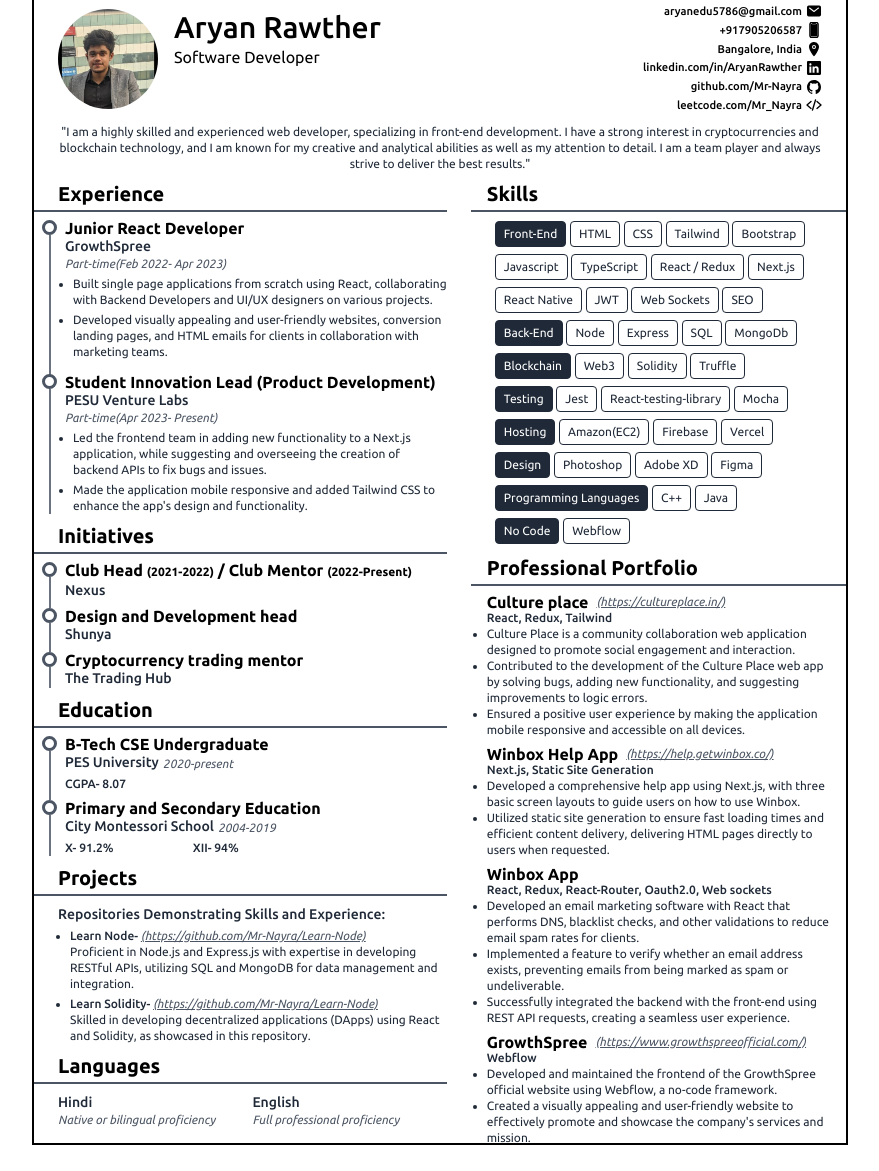
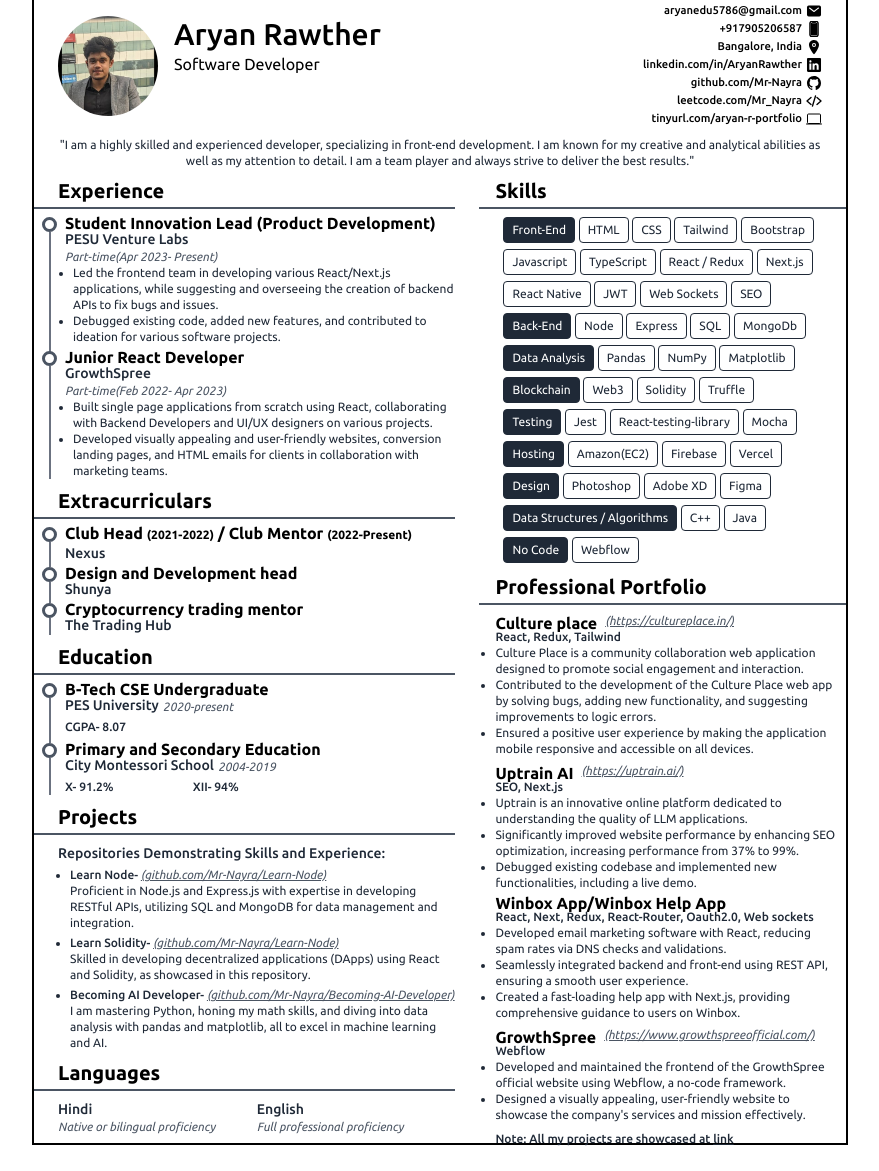
Before and after one commit to Mr-Nayra/Resume, a website built with Vite: page index.html in a window 1280 px wide. Shown: the part 7-1178 px from the top of the page, without its empty margins (200-1079 px from the left). Built offline with nearby package versions, Linux system fonts and the light colour scheme.

Commit message:
added ai and uptrain

```diff
--- a/index.html
+++ b/index.html
@@ -10,9 +10,6 @@
   <!-- Ion-icons -->
   <script type="module" src="https://unpkg.com/ionicons@5.5.2/dist/ionicons/ionicons.esm.js"></script>
   <script nomodule src="https://unpkg.com/ionicons@5.5.2/dist/ionicons/ionicons.js"></script>
-
-  <!-- html2pdf -->
-  <script src="https://cdnjs.cloudflare.com/ajax/libs/html2pdf.js/0.10.1/html2pdf.bundle.min.js"></script>
 
   <title>Resume</title>
 </head>
@@ -47,24 +44,22 @@
         <a class="links" href="https://leetcode.com/Mr_Nayra/" target="_blank">leetcode.com/Mr_Nayra
           <ion-icon name="code-slash" class="logo"></ion-icon>
         </a>
+        <a class="links text-[0.7rem] font-medium" href="https://tinyurl.com/aryan-r-portfolio" target="_blank">tinyurl.com/aryan-r-portfolio
+          <ion-icon name="laptop-outline" class="logo"></ion-icon></a>
       </div>
     </header>
 
     <!-- Summary -->
     <div>
       <p class="text-xs text-center text-gray-800 font-normal px-6 pb-2">
-        "I am a highly skilled and experienced web developer, specializing in
-        front-end development. I have a strong interest in cryptocurrencies
-        and blockchain technology, and I am known for my creative and
-        analytical abilities as well as my attention to detail. I am a team
-        player and always strive to deliver the best results."
+        "I am a highly skilled and experienced developer, specializing in front-end development. I am known for my creative and analytical abilities as well as my attention to detail. I am a team player and always strive to deliver the best results."
       </p>
     </div>
 
     <!-- Main section -->
     <main class="flex gap-6">
       <!-- Left section -->
-      <section class="flex-[1.1]">
+      <section class="flex-[1.15]">
         <!-- Experience -->
         <div class="mb-2">
           <h2 class="heading mb-2">Experience</h2>
@@ -73,19 +68,17 @@
               <div class="h-[15px] w-[15px] border-[3px] rounded-full border-gray-600 mx-2"></div>
               <div class="flex-1 border-l-2 border-gray-500 w-0"></div>
             </div>
-            <div class="mb-4">
-              <h3 class="heading2">Junior React Developer</h3>
-              <p class="subheading">GrowthSpree</p>
-              <p class="subsubheading">Part-time(Feb 2022- Apr 2023)</p>
+            <div class="mb-2">
+              <h3 class="heading2">Student Innovation Lead (Product Development)</h3>
+              <p class="subheading">PESU Venture Labs</p>
+              <p class="subsubheading">Part-time(Apr 2023- Present)</p>
               <ul class="list-disc ml-2">
-                <li class="text-xs text-gray-800 mt-1">
-                  Built single page applications from scratch using React, collaborating with Backend Developers and
-                  UI/UX
-                  designers on various projects.
+                <li class="text-xs text-gray-800">
+                  Led the frontend team in developing various React/Next.js applications, while suggesting and overseeing the creation of backend APIs to fix bugs and issues.
                 </li>
-                <li class="text-xs text-gray-800 mt-1">
-                  Developed visually appealing and user-friendly websites, conversion landing pages, and HTML emails for
-                  clients in collaboration with marketing teams.</li>
+                <li class="text-xs text-gray-800">
+                  Debugged existing code, added new features, and contributed to ideation for various software projects.
+                </li>
               </ul>
             </div>
           </div>
@@ -95,32 +88,32 @@
               <div class="flex-1 border-l-2 border-gray-500 w-0"></div>
             </div>
             <div>
-              <h3 class="heading2">Student Innovation Lead (Product Development)</h3>
-              <p class="subheading">PESU Venture Labs</p>
-              <p class="subsubheading">Part-time(Apr 2023- Present)</p>
+              <h3 class="heading2">Junior React Developer</h3>
+              <p class="subheading">GrowthSpree</p>
+              <p class="subsubheading">Part-time(Feb 2022- Apr 2023)</p>
               <ul class="list-disc ml-2">
-                <li class="text-xs text-gray-800 mt-1">
-                  Led the frontend team in adding new functionality to a Next.js application, while suggesting and
-                  overseeing the creation of backend APIs to fix bugs and issues.
+                <li class="text-xs text-gray-800">
+                  Built single page applications from scratch using React, collaborating with Backend Developers and
+                  UI/UX
+                  designers on various projects.
                 </li>
-                <li class="text-xs text-gray-800 mt-1">
-                  Made the application mobile responsive and added Tailwind CSS to enhance the app's design and
-                  functionality.
-                </li>
+                <li class="text-xs text-gray-800">
+                  Developed visually appealing and user-friendly websites, conversion landing pages, and HTML emails for
+                  clients in collaboration with marketing teams.</li>
               </ul>
             </div>
           </div>
         </div>
 
-        <!-- Initiatives -->
+        <!-- extracurriculars -->
         <div class="mb-2">
-          <h2 class="heading mb-2">Initiatives</h2>
+          <h2 class="heading mb-2">Extracurriculars</h2>
           <div class="flex flex-row">
             <div class="flex flex-col items-center">
               <div class="h-[15px] w-[15px] border-[3px] rounded-full border-gray-600 mx-2"></div>
               <div class="flex-1 border-l-2 border-gray-500 w-0"></div>
             </div>
-            <div class="mb-2">
+            <div class="mb-1">
               <h3 class="heading2">Club Head <span class="text-xs">(2021-2022)</span> / Club Mentor <span
                   class="text-xs">(2022-Present)</span></h3>
               <p class="subheading">Nexus</p>
@@ -131,7 +124,7 @@
               <div class="h-[15px] w-[15px] border-[3px] rounded-full border-gray-600 mx-2"></div>
               <div class="flex-1 border-l-2 border-gray-500 w-0"></div>
             </div>
-            <div class="mb-2">
+            <div class="mb-1">
               <h3 class="heading2">Design and Development head</h3>
               <p class="subheading">Shunya</p>
             </div>
@@ -197,18 +190,23 @@
             <ul class="list-disc ml-3">
               <li class="text-xs text-gray-800 mt-1">
                 <span class="font-medium">Learn Node-</span>
-                <a href="https://github.com/Mr-Nayra/Learn-Node" class="italic underline text-gray-600">(https://github.com/Mr-Nayra/Learn-Node)</a>
+                <a href="https://github.com/Mr-Nayra/Learn-Node" class="italic underline text-gray-600">(github.com/Mr-Nayra/Learn-Node)</a>
                 <br />
                 Proficient in Node.js and Express.js with expertise in developing RESTful APIs, utilizing SQL and
                 MongoDB for data management and integration.
               </li>
               <li class="text-xs text-gray-800 mt-1">
                 <span class="font-medium">Learn Solidity-</span>
-                <a href="https://github.com/Mr-Nayra/Learn-Node" class="italic underline text-gray-600">(https://github.com/Mr-Nayra/Learn-Node)</a>
+                <a href="https://github.com/Mr-Nayra/Learn-Node" class="italic underline text-gray-600">(github.com/Mr-Nayra/Learn-Node)</a>
                 <br />
                 Skilled in developing decentralized applications (DApps) using React and Solidity, as showcased in
                 this repository.
               </li>
+              <li class="text-xs text-gray-800 mt-1">
+                <span class="font-medium">Becoming AI Developer-</span>
+                <a href="https://github.com/Mr-Nayra/Becoming-AI-Developer" class="italic underline text-gray-600">(github.com/Mr-Nayra/Becoming-AI-Developer)</a>
+                <br />
+                I am mastering Python, honing my math skills, and diving into data analysis with pandas and matplotlib, all to excel in machine learning and AI.              </li>
             </ul>
           </div>
         </div>
@@ -295,6 +293,20 @@
             </div>
             <div>
               <div class="inversebtn">
+                <p>Data Analysis</p>
+              </div>
+              <div class="btn">
+                <p>Pandas</p>
+              </div>
+              <div class="btn">
+                <p>NumPy</p>
+              </div>
+              <div class="btn">
+                <p>Matplotlib</p>
+              </div>
+            </div>
+            <div>
+              <div class="inversebtn">
                 <p>Blockchain</p>
               </div>
               <div class="btn">
@@ -351,7 +363,7 @@
             </div>
             <div>
               <div class="inversebtn">
-                <p>Programming Languages</p>
+                <p>Data Structures / Algorithms</p>
               </div>
               <div class="btn">
                 <p>C++</p>
@@ -374,7 +386,7 @@
         <!-- Projects Section -->
         <div class="mb-6 -mt-1">
           <h2 class="heading pl-4">Professional Portfolio</h2>
-          <div class="ml-4 mr-2 mb-2">
+          <div class="ml-4 mr-2 mb-1.5">
             <div class="flex items-end gap-2">
               <h3 class="heading2">Culture place</h3>
               <a class="subsubheading underline" target="_blank"
@@ -397,48 +409,45 @@
               </li>
             </ul>
           </div>
-          <div class="ml-4 mr-2 mb-2">
+          <div class="ml-4 mr-2 mb-1.5">
             <div class="flex items-end gap-2">
-              <h3 class="heading2">Winbox Help App</h3>
-
+              <h3 class="heading2">Uptrain AI</h3>
               <a class="subsubheading underline" target="_blank"
-                href="https://help.getwinbox.co/">(https://help.getwinbox.co/)</a>
+                href="https://uptrain.ai/">(https://uptrain.ai/)</a>
             </div>
-            <p class="subheading text-xs">Next.js, Static Site Generation</p>
+            <p class="subheading text-xs">SEO, Next.js</p>
 
             <ul class="list-disc">
               <li class="text-xs text-gray-800">
-                Developed a comprehensive help app using Next.js, with three basic screen layouts to guide users on how
-                to use Winbox.
+                Uptrain is an innovative online platform dedicated to understanding the quality of LLM applications.
               </li>
               <li class="text-xs text-gray-800">
-                Utilized static site generation to ensure fast loading times and efficient content delivery, delivering
-                HTML pages directly to users when requested.
+                Significantly improved website performance by enhancing SEO optimization, increasing performance from 37% to 99%.
+              </li>
+              <li class="text-xs text-gray-800">
+                Debugged existing codebase and implemented new functionalities, including a live demo.
               </li>
             </ul>
           </div>
-          <div class="ml-4 mr-2 mb-2">
-            <h3 class="heading2">Winbox App</h3>
+          <div class="ml-4 mr-2 mb-1.5">
+            <h3 class="heading2">Winbox App/Winbox Help App</h3>
             <p class="subheading text-xs">
-              React, Redux, React-Router, Oauth2.0, Web sockets
+              React, Next, Redux, React-Router, Oauth2.0, Web sockets
             </p>
             <ul class="list-disc">
               <li class="text-xs text-gray-800">
-                Developed an email marketing software with React that performs DNS, blacklist checks, and other
-                validations to reduce email spam rates for clients.
+                Developed email marketing software with React, reducing spam rates via DNS checks and validations.
               </li>
               <li class="text-xs text-gray-800">
-                Implemented a feature to verify whether an email address exists, preventing emails from being marked as
-                spam or undeliverable.
-
+                Seamlessly integrated backend and front-end using REST API, ensuring a smooth user experience.
               </li>
               <li class="text-xs text-gray-800">
-                Successfully integrated the backend with the front-end using REST API requests, creating a seamless user
-                experience.
+                Created a fast-loading help app with Next.js, providing comprehensive guidance to users on Winbox.
               </li>
             </ul>
           </div>
-          <div class="ml-4 mr-2">
+
+          <div class="ml-4 mr-2 mb-2">
             <div class="flex items-end gap-2">
               <h3 class="heading2">GrowthSpree</h3>
               <a class="subsubheading underline" target="_blank"
@@ -450,11 +459,12 @@
                 Developed and maintained the frontend of the GrowthSpree official website using Webflow, a no-code
                 framework.
               <li class="text-xs text-gray-800">
-                Created a visually appealing and user-friendly website to effectively promote and showcase the company's
-                services and mission. </li>
+                Designed a visually appealing, user-friendly website to showcase the company's services and mission effectively. </li>
               </li>
             </ul>
           </div>
+          <p class="ml-4 mr-2 text-xs font-medium text-gray-800" >Note: All my projects are showcased at  <a target="_blank" class="underline" href="https://aryan-folio.vercel.app/portfolio">link</a></p>
+
         </div>
       </section>
     </main>
--- a/style.css
+++ b/style.css
@@ -1,13 +1,17 @@
 @import url('https://fonts.googleapis.com/css2?family=Ubuntu:ital,wght@0,300;0,400;0,500;0,700;1,300;1,400&display=swap');
 @tailwind base;
 @tailwind components;
+
+body {
+    @apply leading-none
+}
 
 .heading {
     @apply text-xl pl-6 font-bold pb-0.5 border-b-2 border-gray-600 mb-2
 }
 
 .heading2 {
-    @apply text-base font-bold leading-4
+    @apply text-base font-bold leading-3
 }
 
 .subheading {
```
Also changed, not shown: 1 other file.
